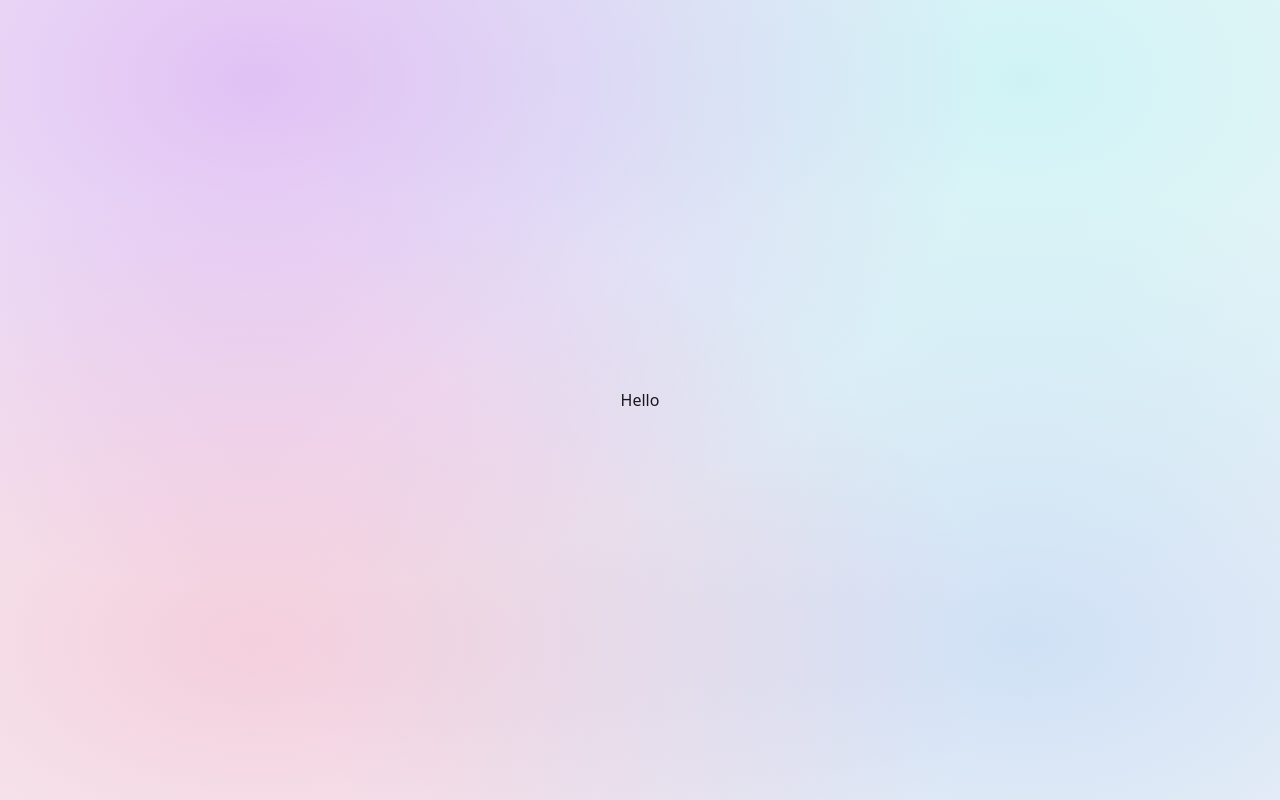
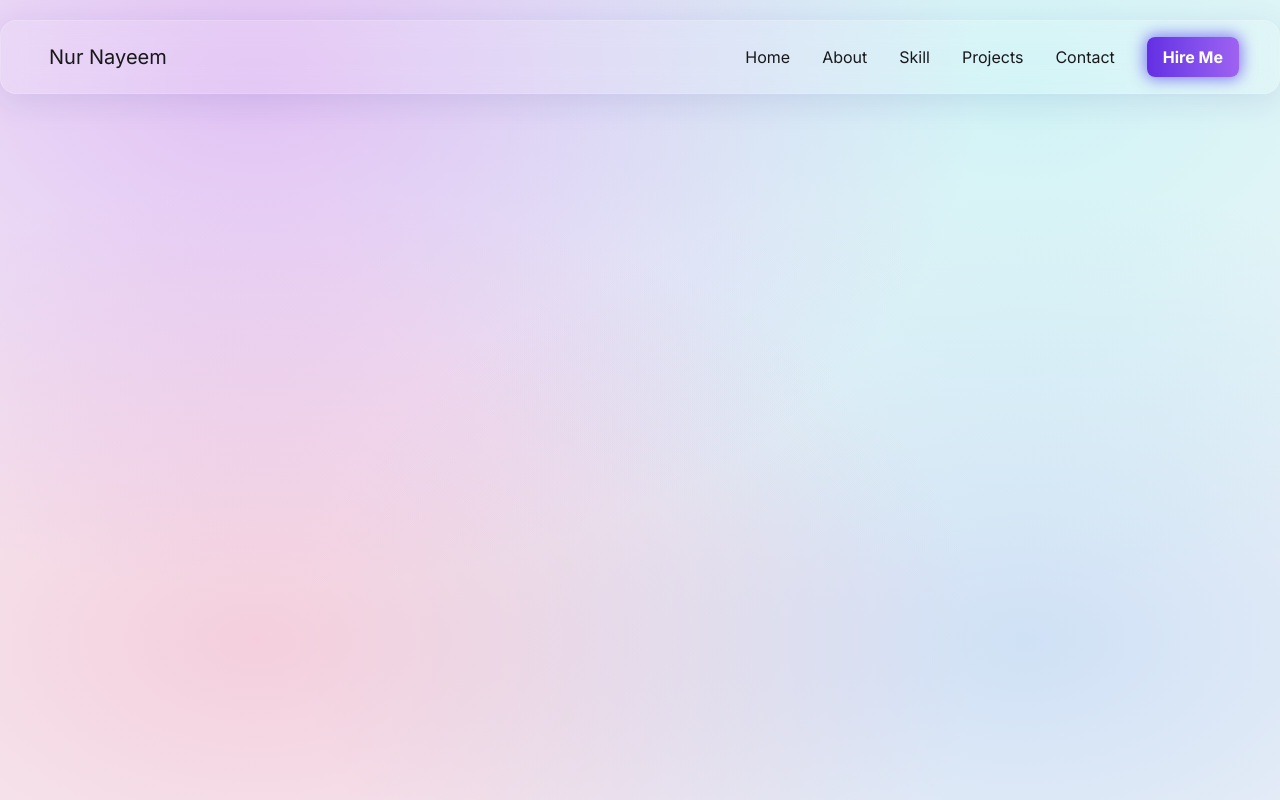
Before and after one commit to Nur-Nayeem/My-second-portfolio, a React (Vite) app: page / in a window 1280 px wide. Built offline with nearby package versions, Linux system fonts and the light colour scheme.

Commit message:
added navbar

```diff
--- a/src/App.jsx
+++ b/src/App.jsx
@@ -1,9 +1,12 @@
 import React from "react";
+import Navbar from "./components/Navbar";
 
 const App = () => {
   return (
-    <div className="flex justify-center items-center h-screen gradient-bg">
-      <h2>Hello</h2>
+    <div className="h-screen gradient-bg">
+      <header className="container mx-auto py-5">
+        <Navbar />
+      </header>
     </div>
   );
 };
--- /dev/null
+++ b/src/components/Navbar.jsx
@@ -0,0 +1,69 @@
+import React from "react";
+import { IoMenu } from "react-icons/io5";
+
+const Navbar = () => {
+  return (
+    <div className="glass-blur rounded-2xl flex justify-between items-center py-4 px-2.5 md:px-10">
+      <div className="flex justify-center items-center gap-2">
+        <div className="dropdown">
+          <div tabIndex={0} role="button" className="lg:hidden cursor-pointer">
+            <IoMenu className="h-6 w-6" />
+          </div>
+          <ul
+            tabIndex="-1"
+            className="dropdown-content flex flex-col gap-2.5 glass-blur rounded-box z-1 mt-7 w-52 p-4 shadow cursor-pointer"
+          >
+            <a className="hover:scale-105 transition-transform duration-300">
+              Home
+            </a>
+
+            <a className="hover:scale-105 transition-transform duration-300">
+              About
+            </a>
+
+            <a className="hover:scale-105 transition-transform duration-300">
+              Skill
+            </a>
+
+            <a className="hover:scale-105 transition-transform duration-300">
+              Projects
+            </a>
+
+            <a className="hover:scale-105 transition-transform duration-300">
+              Contact
+            </a>
+          </ul>
+        </div>
+        <a className="text-xl">Nur Nayeem</a>
+      </div>
+      <div className="flex">
+        <ul className="hidden lg:flex justify-center items-center gap-8 cursor-pointer">
+          <a className="hover:scale-105 transition-transform duration-300">
+            Home
+          </a>
+
+          <a className="hover:scale-105 transition-transform duration-300">
+            About
+          </a>
+
+          <a className="hover:scale-105 transition-transform duration-300">
+            Skill
+          </a>
+
+          <a className="hover:scale-105 transition-transform duration-300">
+            Projects
+          </a>
+
+          <a className="hover:scale-105 transition-transform duration-300">
+            Contact
+          </a>
+        </ul>
+        <button className="ml-8 btn-primary shadow-[0_0_15px_2px_rgba(71,37,244,0.6)] hover:scale-105 transition-transform duration-300 text-white h-10 px-4 rounded-lg font-bold cursor-pointer ">
+          Hire Me
+        </button>
+      </div>
+    </div>
+  );
+};
+
+export default Navbar;
--- a/src/index.css
+++ b/src/index.css
@@ -3,6 +3,25 @@
 @plugin "daisyui";
 @plugin "daisyui" {
   themes: light --default, dark --prefersdark, dark;
+}
+
+@plugin "daisyui/theme" {
+  name: "mytheme";
+  default: true;
+  --color-primary: #9f62f2;
+  --color-secondary: #001931;
+}
+
+* {
+  font-family: "Inter", sans-serif;
+}
+
+.btn-primary {
+  @apply bg-linear-to-r from-[#632EE3] to-[#9F62F2] text-base-100 border-0;
+}
+
+.active {
+  @apply text-primary font-semibold;
 }
 
 .gradient-bg {
@@ -16,3 +35,11 @@
     radial-gradient(at 20% 80%, rgba(240, 117, 158, 0.3) 0px, transparent 50%),
     radial-gradient(at 80% 80%, rgba(117, 179, 240, 0.3) 0px, transparent 50%);
 }
+
+.glass-blur {
+  background: rgba(255, 255, 255, 0.1);
+  backdrop-filter: blur(12px);
+  -webkit-backdrop-filter: blur(12px);
+  border: 1px solid rgba(255, 255, 255, 0.15);
+  box-shadow: 0 8px 32px 0 rgba(31, 38, 135, 0.1);
+}
```
